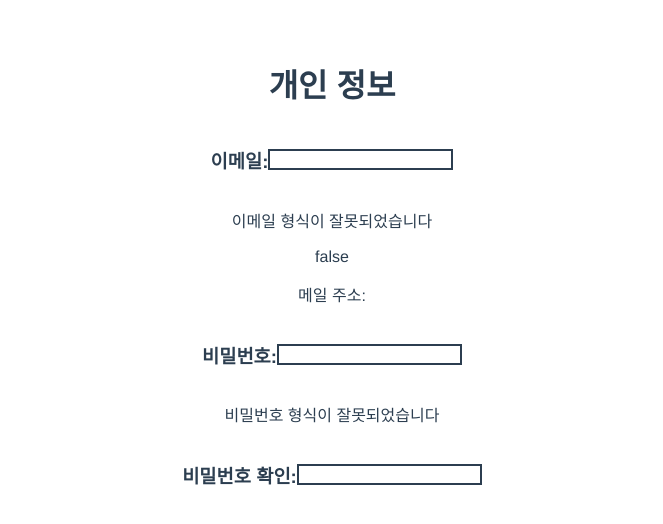
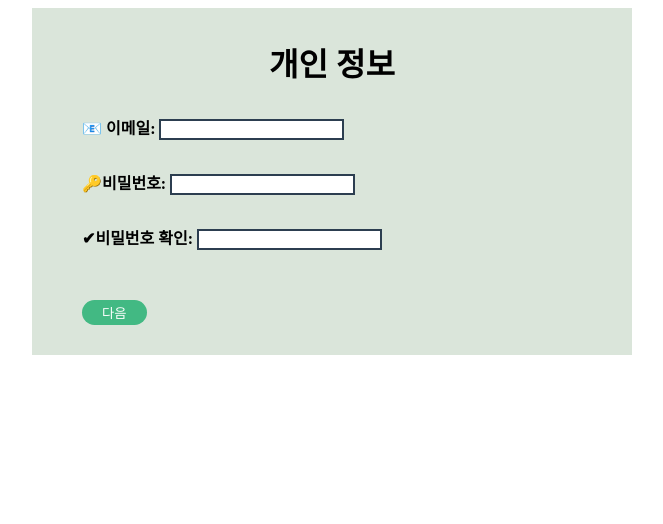
Before and after one commit to jasmine-my/mini-login-project-vue, a Vue app: page / in a window 1280 px wide. Shown: the top 524 px of the page, without its empty margins (308-971 px from the left). Built offline with nearby package versions, Linux system fonts and the light colour scheme.

Commit message:
fix: 개인 정보 페이지 로직 구현, 스타일 추가 - 이메일, 비밀번호, 비밀번호 확인 값 변경 시 유효성 검사

```diff
--- a/src/App.vue
+++ b/src/App.vue
@@ -1,5 +1,7 @@
 <template>
-  <MemberInfo />
+  <div id="myApp">
+    <MemberInfo />
+  </div>
 </template>
 
 <script>
@@ -17,12 +19,24 @@ export default {
 </script>
 
 <style>
-#app {
-  font-family: Avenir, Helvetica, Arial, sans-serif;
-  -webkit-font-smoothing: antialiased;
-  -moz-osx-font-smoothing: grayscale;
-  text-align: center;
-  color: #2c3e50;
-  margin-top: 60px;
+#myApp {
+  margin: 0 auto;
+  max-width: 500px;
+  padding: 10px 50px 30px 50px;
+  background: #dae5da;
 }
+
+#submitBtn {
+  margin-top: 50px;
+  background: rgba(66, 185, 131);
+  border-radius: 30px;
+  padding: 3px 20px;
+  color: white;
+  border: none;
+}
+#submitBtn:is(:hover,:active,:focus) {
+  background: #308f62;
+  transition: all 0.3s;
+}
+
 </style>
--- a/src/components/MyInput/MyInput.vue
+++ b/src/components/MyInput/MyInput.vue
@@ -1,18 +1,21 @@
 <template>
   <div class="inputWrap">
-    <h3 v-if="title">{{title}}: </h3>
-    <input type="text"
-           id="inputId" @input="$emit('inputValueChange', $event)"
-    />
+    <div>
+      <label v-if="title" >{{title}}: </label>
+      <input type="inputType"
+             id="inputId" @input="$emit('inputValueChange', $event)" />
+    </div>
+    <span class="errorMessage" v-if="!isError">{{errorMessage}}</span>
   </div>
-  <p v-if="!isError">{{errorMessage}}</p>
 </template>
 
 <script>
 export default {
   name: 'MyInput',
+  emits: ['inputValueChange'],
   props: {
     title: String,
+    inputType: String,
     inputId: String,
     errorMessage: String,
     isError: Boolean
@@ -31,10 +34,21 @@ export default {
   }
   input:is(:active, :hover, :focus) {
     border-color: #42b983;
+    transition: all 0.3s;
+  }
+  label {
+    font-weight: 700;
   }
   .inputWrap {
     display: flex;
+    flex-direction: column;
     justify-content: center;
-    align-items: center;
+    align-items: start;
+    margin-top: 30px;
+  }
+  .errorMessage {
+    color: indianred;
+    display: inline-block;
+    margin-top: 10px;
   }
 </style>
--- a/src/components/veiw/memberRegister/MemberInfo.vue
+++ b/src/components/veiw/memberRegister/MemberInfo.vue
@@ -1,34 +1,38 @@
 <template>
   <!--      TODO-->
   <h1>개인 정보</h1>
+  <form id="userInfo" action="console.log('통과)" >
     <MyInput
         @inputValueChange="userEmail = $event.target.value"
-      :title="'이메일'"
+        :title="'📧 이메일'"
         :error-message="'이메일 형식이 잘못되었습니다'"
         :input-id="'user-email'"
-      :is-error="isEmail"
+        :input-type="text"
+        :is-error="checkIsEmail"
     />
-  {{isEmail}}
-  <p>메일 주소:{{userEmail}}</p>
 
     <MyInput
         @inputValueChange="userPW = $event.target.value"
-      :title="'비밀번호'"
+        :title="'🔑비밀번호'"
         :error-message="'비밀번호 형식이 잘못되었습니다'"
         :input-id="'user-password'"
-      :is-error="false"
+        :input-type="password"
+        :is-error="checkIsPW"
     />
+
     <MyInput
         @inputValueChange="userConfirmPW = $event.target.value"
-      :title="'비밀번호 확인'"
+        :title="'✔비밀번호 확인'"
         :error-message="'비밀번호와 일치하지 않습니다'"
         :input-id="'user-confirm-password'"
-      :is-error="this.userConfirmPW === this.userPW"
+        :input-type="password"
+        :is-error="checkIsConfirmPW"
     />
+    <button id="submitBtn" type="submit" @click.prevent="checkForm">다음</button>
+  </form>
   </template>
 
 <script>
-
 import MyInput from "@/components/MyInput/MyInput";
 
 export default {
@@ -39,24 +43,43 @@ export default {
   data(){
     return {
       userEmail: '',
-      isEmail: this.checkIsEmail(this.userEmail),
       userPW: '',
       userConfirmPW: '',
+      next: false,
     }
   },
   methods: {
-    checkIsEmail: (v) => {
+    checkForm: function() {
+      if(this.userEmail && this.userPW && this.userPW === this.userConfirmPW) {
+            return true
+      }
+    }
+  },
+  computed: {
+    checkIsEmail(){
       const reg_email = /^([0-9a-zA-Z_-]+)@([0-9a-zA-Z_-]+)(\.[0-9a-zA-Z_-]+){1,2}$/;
-      return reg_email.test(v);
-    }
+      if(this.userEmail.length > 0) {
+        return reg_email.test(this.userEmail)
+      } else return true;
+    },
+    checkIsPW(){
+      const reg_pw = /^(?=.*[a-z])(?=.*[A-Z])(?=.*[$@!#%*?&])[A-Za-z$@#!%*?&]{8,}$/;
+      if(this.userPW.length > 0){
+        return reg_pw.test(this.userPW);
+      } else return true;
+    },
+    checkIsConfirmPW(){
+      const reg_pw = /^(?=.*[a-z])(?=.*[A-Z])(?=.*[$@!#%*?&])[A-Za-z$@#!%*?&]{8,}$/;
+      if(this.userConfirmPW.length > 0) {
+        return reg_pw.test(this.userConfirmPW) && this.userConfirmPW === this.userPW;
+      } else return true;
+    },
   }
 }
 </script>
 
 <style scoped>
-div {
-  margin-top: 10px;
-  border-radius: 5px;
-  background: antiquewhite;
+  h1 {
+    text-align: center;
   }
 </style>
```
Lines whose indentation alone changed are shown as unchanged.
